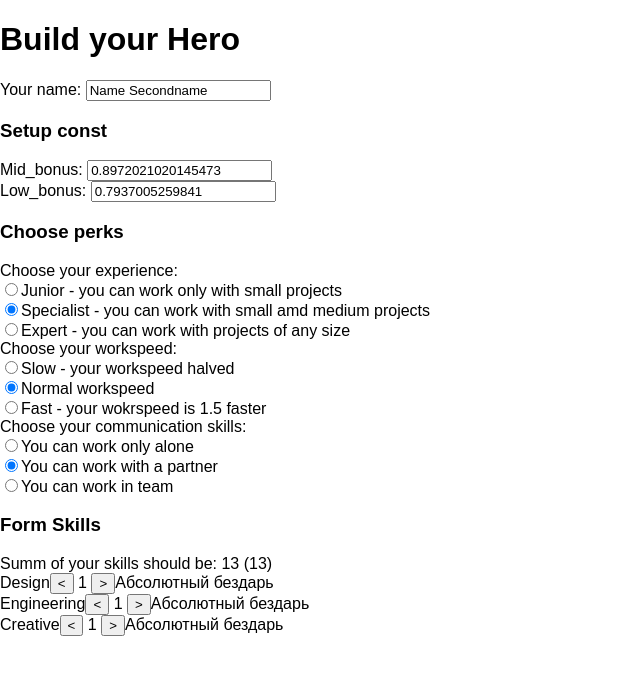
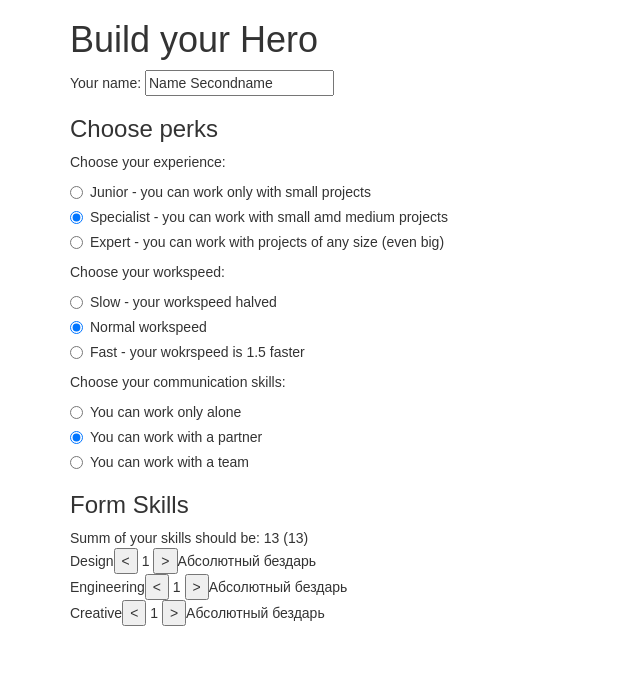
Before and after one commit to gapak/blackdeckselect, a React (Create React App) app: page / in a window 1280 px wide. Shown: the top 674 px of the page, without its empty margins (0-640 px from the left). Built offline with nearby package versions, Linux system fonts and the light colour scheme.

Commit message:
Add some $tyle

```diff
--- a/public/index.html
+++ b/public/index.html
@@ -19,6 +19,8 @@
       work correctly both with client-side routing and a non-root public URL.
       Learn how to configure a non-root public URL by running `npm run build`.
     -->
+
+    <link rel="stylesheet" type="text/css" href="https://maxcdn.bootstrapcdn.com/bootstrap/3.3.7/css/bootstrap.min.css" media="screen"/>
     <title>React App</title>
   </head>
   <body>
--- a/src/App.js
+++ b/src/App.js
@@ -170,13 +170,14 @@ class App extends Component {
 
     return (
       <div className="App">
+          <div className="container theme-showcase" role="main">
           <h1 className="App-title">Build your Hero</h1>
 
           <form>
 
             {make_text("Your name", "name")}
 
-          <div name = 'setup'>
+            <div name = 'setup' style={{display: 'none'}}>
             <h3 className="App-title">Setup const</h3>
             {make_text("Mid_bonus", "mid_bonus")}
             {make_text("Low_bonus", "low_bonus")}
@@ -188,7 +189,7 @@ class App extends Component {
               Choose your experience:
               {make_radio("expr", "junior", this.exprOptionChange, "Junior - you can work only with small projects")}
               {make_radio("expr", "specialist", this.exprOptionChange, "Specialist - you can work with small amd medium projects")}
-            {make_radio("expr", "expert", this.exprOptionChange, "Expert - you can work with projects of any size")}
+              {make_radio("expr", "expert", this.exprOptionChange, "Expert - you can work with projects of any size (even big)")}
             </div>
 
             <div name = 'speed'>
@@ -202,7 +203,7 @@ class App extends Component {
               Choose your communication skills:
               {make_radio("team", "alone", this.teamOptionChange, "You can work only alone")}
               {make_radio("team", "teamplayer", this.teamOptionChange, "You can work with a partner")}
-            {make_radio("team", "leader", this.teamOptionChange, "You can work in team")}
+              {make_radio("team", "leader", this.teamOptionChange, "You can work with a team")}
             </div>
 
           </form>
@@ -236,7 +237,7 @@ class App extends Component {
               {marks[this.state.creative]}
             </div>
           </div>
-
+          </div>
       </div>
     );
   }
```
Lines whose indentation alone changed are shown as unchanged.
